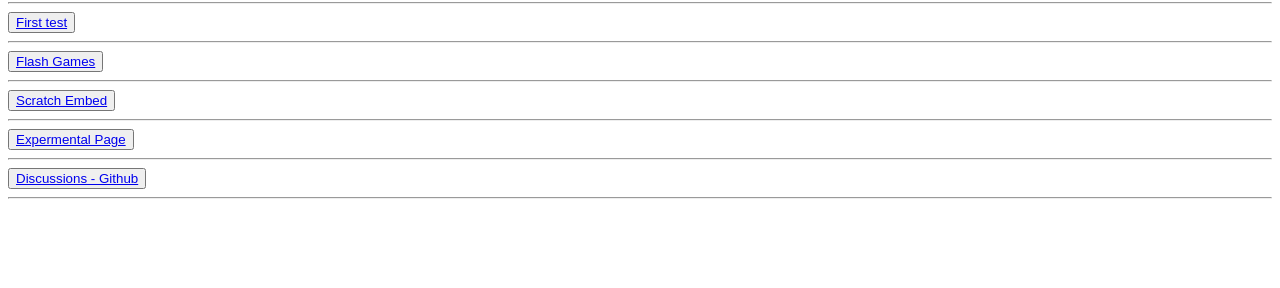
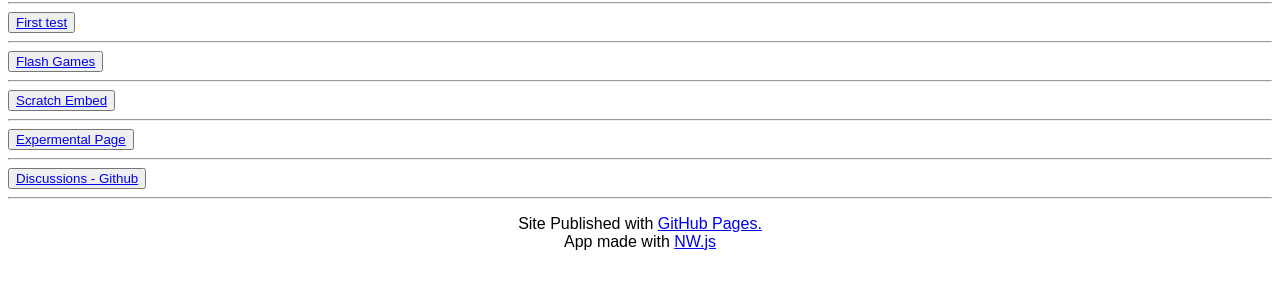
Before and after one commit to Cbr-s-Coding-Playground/desktop, a plain HTML site: page index.html in a window 1280 px wide. Shown: the part 78-366 px from the top of the page. Drawn offline with Linux system fonts and the light colour scheme.

Commit message:
Update index.html

```diff
--- a/index.html
+++ b/index.html
@@ -27,5 +27,9 @@
 <a href="https://github.com/Cbr-s-Coding-Playground/Cbr-s-Coding-Playground.github.io/discussions" target="_blank">Discussions - Github</a>
 </button>
 <hr>
+<footer class="section">
+  <p style="font-family: sans-serif; text-align: center;">Site Published with <a href="https://docs.github.com/en/pages" target="_blank">GitHub Pages.</a><br>
+  App made with <a href="https://nwjs.io" target="_blank">NW.js</a></p>
+</footer>
 </body>
 </html>
```
